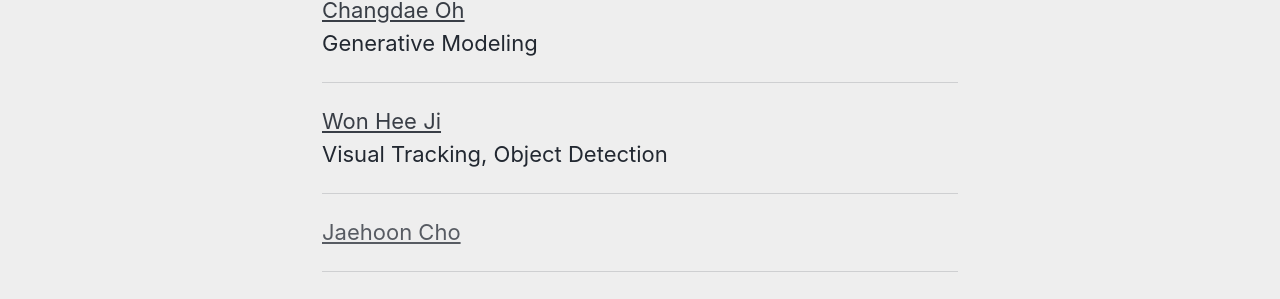
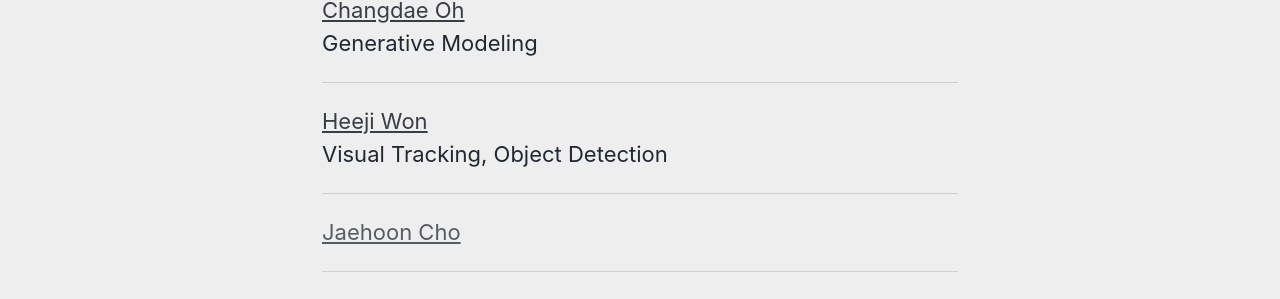
Before and after one commit to TAVEResearch/TAVEResearch.github.io, a Jekyll site: the page built from people.md, in a window 1280 px wide. Shown: the part 1003-1302 px from the top of the page. Built offline with Jekyll 4.4.1, drawn with Linux system fonts in a browser that asks for light colours; cached includes are drawn as plain includes.

Commit message:
Update _config.yml

```diff
--- a/_config.yml
+++ b/_config.yml
@@ -301,7 +301,7 @@ People:
   - name: Changdae Oh
     interests: "Generative Modeling"
     gitblog: "https://github.com/changdaeoh"
-  - name: Won Hee Ji
+  - name: Heeji Won
     interests: "Visual Tracking, Object Detection"
     gitblog: "https://github.com/HeejiWon"
   - name: Jaehoon Cho
```
